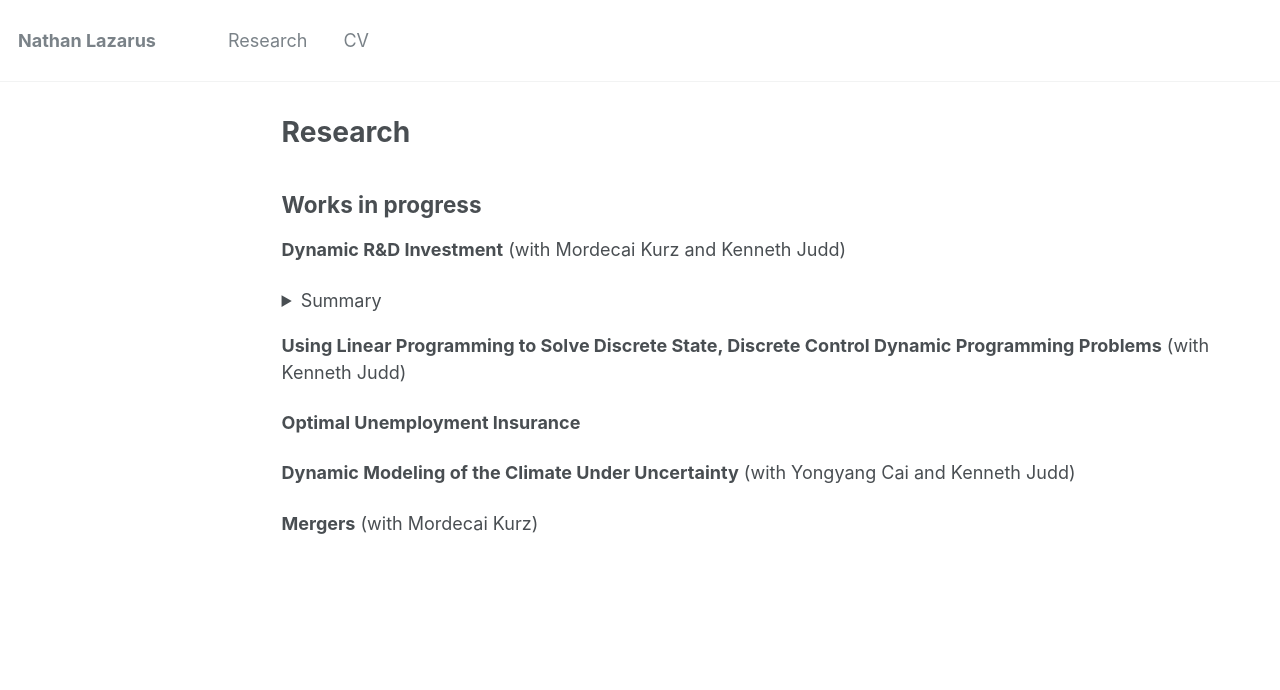
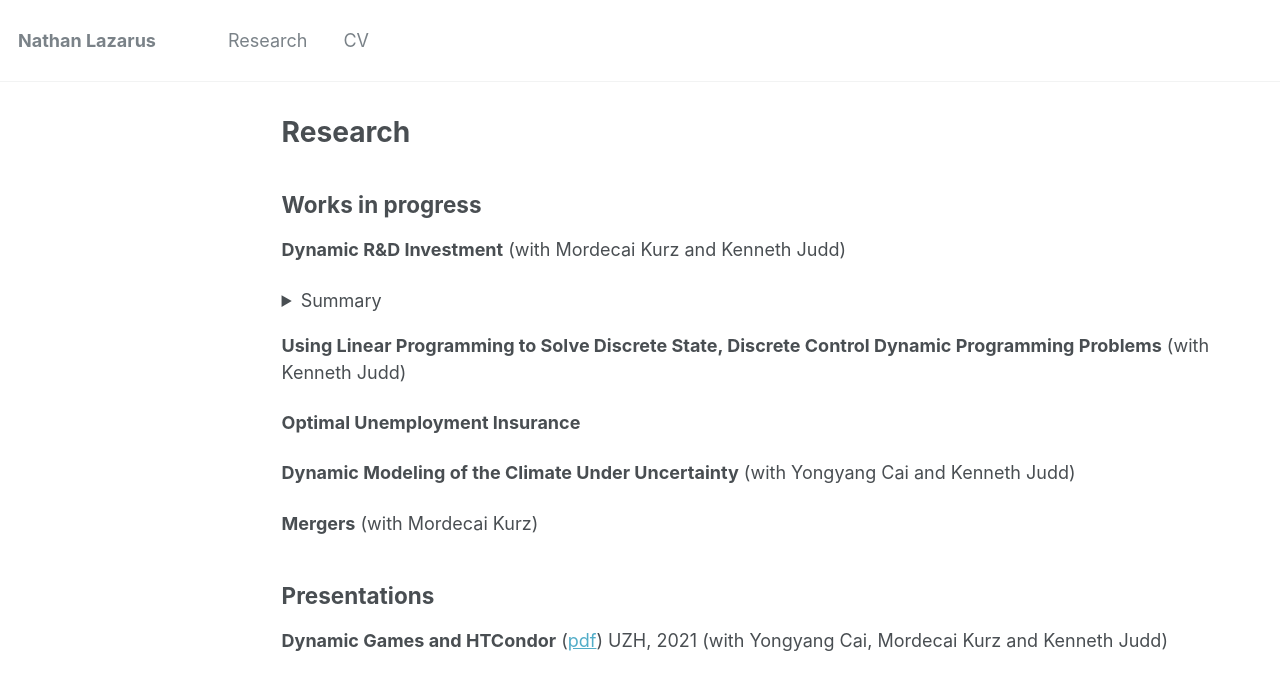
Before and after one commit to NathanLazarus/nathanlazarus.github.io, a Jekyll site: the page built from _pages/research.md, in a window 1280 px wide. Shown: the top 690 px of the page. Built offline with Jekyll 4.4.1, drawn with Linux system fonts in a browser that asks for light colours.

Commit message:
adding presentation slides

```diff
--- a/_pages/research.md
+++ b/_pages/research.md
@@ -24,3 +24,7 @@ We study a dynamic investment game in which firms are differentiated by their R&
 **Dynamic Modeling of the Climate Under Uncertainty** (with Yongyang Cai and Kenneth Judd)
 
 **Mergers** (with Mordecai Kurz)
+
+## Presentations
+
+**Dynamic Games and HTCondor** ([pdf](/files/DyanmicGamesAndHTCondor.pdf)) UZH, 2021 (with Yongyang Cai, Mordecai Kurz and Kenneth Judd)
```
Also changed, not shown: 1 other file.
